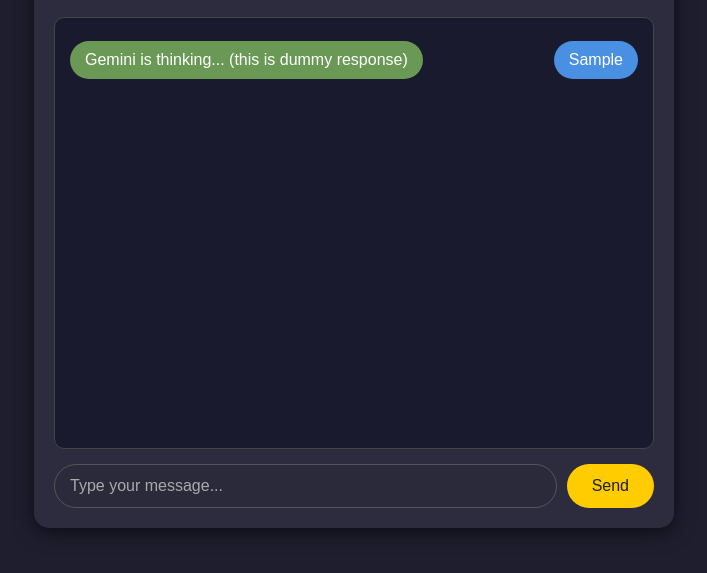
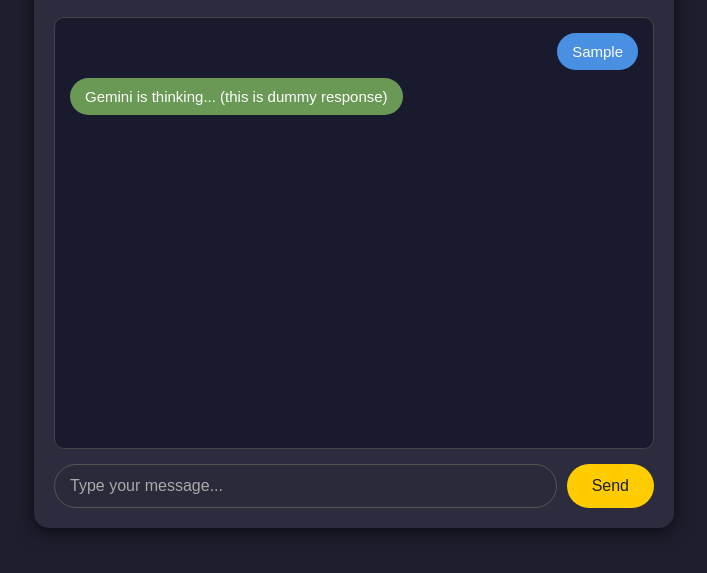
Before and after one commit to husyenalijaber/avpn-w6-s5-chatbot, a website: page slide/index.html in a window 1280 px wide. Both pictures are taken after typing "Sample" into the empty fields and a click on the button "Send". Shown: the part 121-694 px from the top of the page, without its empty margins (286-993 px from the left). Drawn offline with Linux system fonts and the light colour scheme.

Commit message:
Update style.css

```diff
--- a/slide/style.css
+++ b/slide/style.css
@@ -1,6 +1,7 @@
+/* === Base === */
 body {
   font-family: Arial, sans-serif;
-  background-color: #1e1e2f; /* dark night sky */
+  background-color: #1e1e2f; /* night sky */
   color: #e0e0e0;
   margin: 0;
   padding: 0;
@@ -15,6 +16,7 @@ body {
   box-shadow: 0 4px 20px rgba(0, 0, 0, 0.6);
 }
 
+/* === Header === */
 h1 {
   text-align: center;
   margin-bottom: 20px;
@@ -22,39 +24,43 @@ h1 {
   text-shadow: 0 0 5px #fdf6e3; /* subtle moon glow */
 }
 
+/* === Chat Box === */
 .chat-box {
   height: 400px;
   overflow-y: auto;
   padding: 15px;
   border: 1px solid #444;
   border-radius: 10px;
-  background-color: #1a1a2e; /* darker chat background */
+  background-color: #1a1a2e;
   margin-bottom: 15px;
+
+  display: flex;
+  flex-direction: column;
+  gap: 8px; /* spacing antar pesan */
 }
 
+/* === Chat Messages === */
 .message {
-  margin: 8px 0;
   padding: 10px 15px;
-  border-radius: 25px;
+  border-radius: 20px;
   max-width: 75%;
-  display: inline-block;
   word-wrap: break-word;
+  font-size: 15px;
 }
 
 .message.user {
-  background-color: #4a90e2; /* soft blue bubble */
-  float: right;
-  text-align: right;
+  align-self: flex-end;           /* bubble user di kanan */
+  background-color: #4a90e2;      /* soft blue */
   color: #fff;
 }
 
 .message.bot {
-  background-color: #6a9955; /* soft green bubble */
-  float: left;
-  text-align: left;
+  align-self: flex-start;         /* bubble bot di kiri */
+  background-color: #6a9955;      /* soft green */
   color: #fff;
 }
 
+/* === Form Input & Button === */
 form {
   display: flex;
   gap: 10px;
@@ -68,6 +74,7 @@ input[type="text"] {
   font-size: 16px;
   background-color: #2a2a3a;
   color: #e0e0e0;
+  outline: none;
 }
 
 input[type="text"]::placeholder {
```
